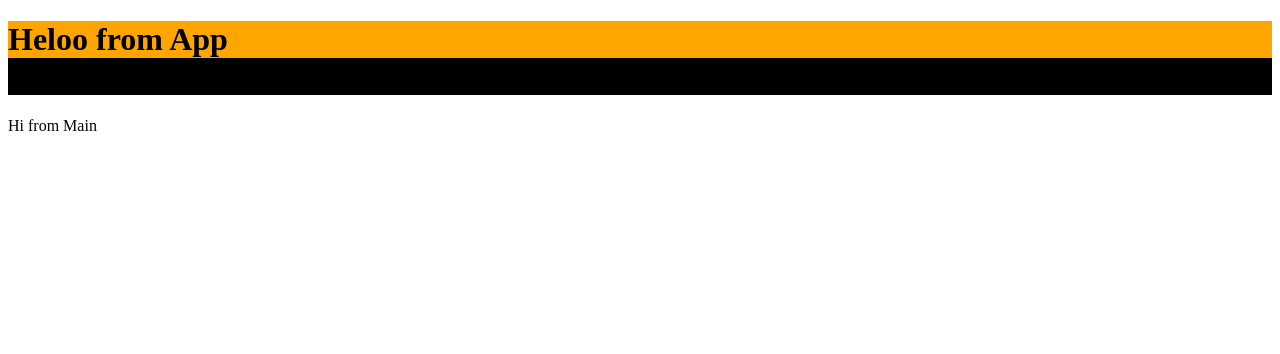
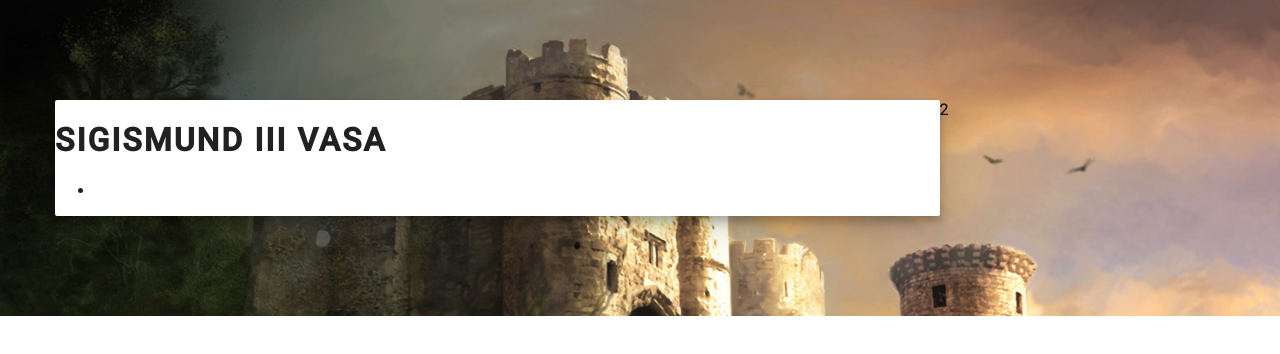
Before and after one commit to cubbK/KingsEurope, a React app: page / in a window 1280 px wide. Shown: the top 354 px of the page. Built offline with nearby package versions, Linux system fonts and the light colour scheme; the HTML template or start-up script is replaced by a standard one.

Commit message:
add person component some styling and material ui

```diff
--- a/package.json
+++ b/package.json
@@ -53,7 +53,9 @@
     "webpack-dev-server": "^1.16.3"
   },
   "dependencies": {
+    "material-ui": "^0.18.1",
     "react-draggable": "^2.2.6",
-    "react-places-autocomplete": "^5.2.1"
+    "react-places-autocomplete": "^5.2.1",
+    "react-tap-event-plugin": "^2.0.1"
   }
 }
--- a/src/index.jsx
+++ b/src/index.jsx
@@ -1,17 +1,18 @@
 import React from 'react';
 import ReactDOM from 'react-dom';
 import Main from './scenes/Main/index.jsx';
-import styles from './style.scss';
+import Person from './scenes/Person/index.jsx';
+import rules from './styles.scss';
+import MuiThemeProvider from 'material-ui/styles/MuiThemeProvider';
 
 class App extends React.Component {
   render() {
     return (
-      <div>
-        <h1 className={styles.color}>Heloo from App
-          <div>123</div>
-        </h1>
-        <Main />
-      </div>
+      <MuiThemeProvider>
+        <main>
+          <Person />
+        </main>
+      </MuiThemeProvider>
     );
   }
 }
--- /dev/null
+++ b/src/scenes/Person/index.jsx
@@ -0,0 +1,27 @@
+import React from 'react';
+import styles from './styles.scss';
+import RaisedButton from 'material-ui/RaisedButton';
+import Paper from 'material-ui/Paper';
+
+export default class Person extends React.Component {
+    render() {
+        return (
+            <div className={styles.personZone}>
+
+                <div className={styles.upperPart}>
+                    <Paper zDepth={3} className={styles.mainInfo}>
+                        <h1 className={styles.title}>
+                            Sigismund III Vasa
+                        </h1>
+                        <ul className={styles.infoList}>
+                            <li>
+
+                            </li>
+                        </ul>
+                    </Paper>
+                    <div className={styles.photos}>2</div>
+                </div>
+            </div>
+        )
+    }
+}
--- /dev/null
+++ b/src/scenes/Person/styles.scss
@@ -0,0 +1,19 @@
+.personZone {
+    width: 1170px;
+    margin: 0 auto;
+
+}
+.upperPart {
+    display: flex;
+}
+.mainInfo {
+    flex-grow: 2;
+}
+.photos {
+    flex-grow: 1;
+}
+.title {
+    font-weight: 700;
+    letter-spacing: 2px;
+    text-transform: uppercase;
+}
--- a/src/style.scss
+++ /dev/null
@@ -1,6 +0,0 @@
-.color {
-    background: orange;
-    div{
-    background: black;
-}
-}
--- /dev/null
+++ b/src/styles.scss
@@ -0,0 +1,12 @@
+@import url('https://fonts.googleapis.com/css?family=Roboto:300,400,500');
+body {
+    font-family: 'Roboto', sans-serif;
+    margin: 0;
+}
+main {
+    padding: 100px 0;
+    display: flex;
+    flex-direction: column;
+    background-image: url("./img/bg.png");
+    background-size: cover;
+}
--- a/webpack.config.js
+++ b/webpack.config.js
@@ -23,11 +23,12 @@ module.exports = {
 			},
 			{
 				test: /\.scss/,
+				//exclude: /\rules.scss$/, not working,
 				loader: ExtractTextPlugin.extract('css?sourceMap&modules&importLoaders=1&localIdentName=[name]__[local]___[hash:base64:5]!sass'),
 			},
 			{
 				test: /\.(png|jpg)$/,
-				use: 'file-loader?name=/img/[name].[ext]&publicPath=.',
+				loader: 'file-loader?name=/img/[name].[ext]&publicPath=.',
 			}
 		]
 	},
```
Also changed, not shown: src/scenes/Person/data.json (added, +7 -0 lines), src/img/bg.png (added), 5 other files (tests, documents, lock files or other folders).
